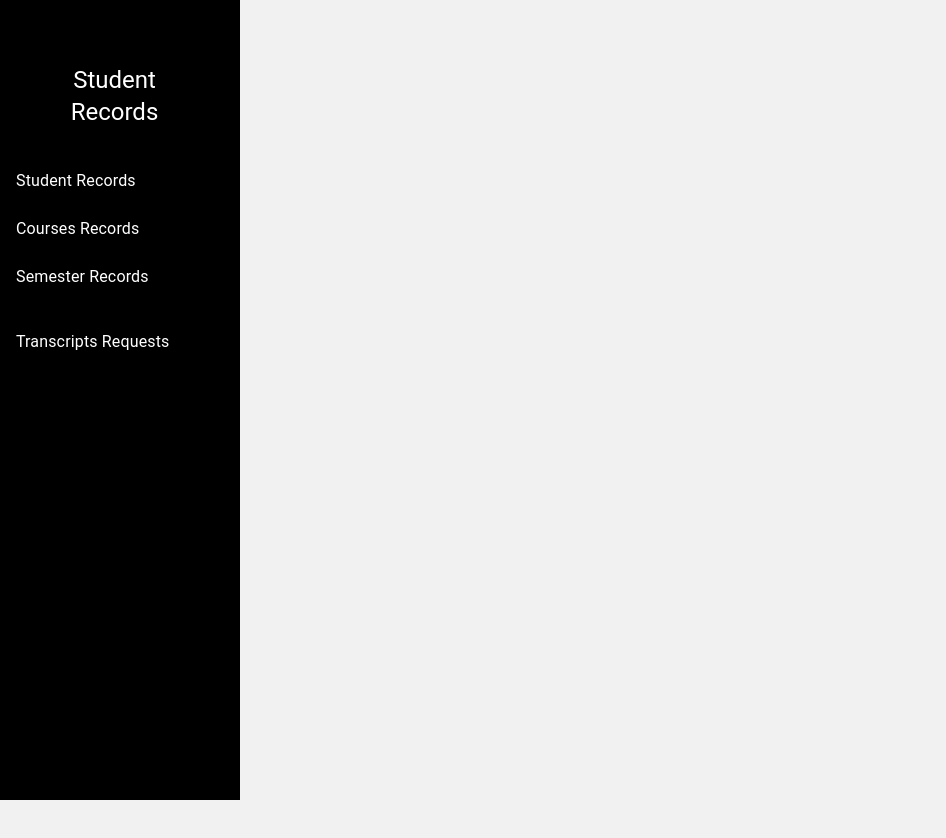
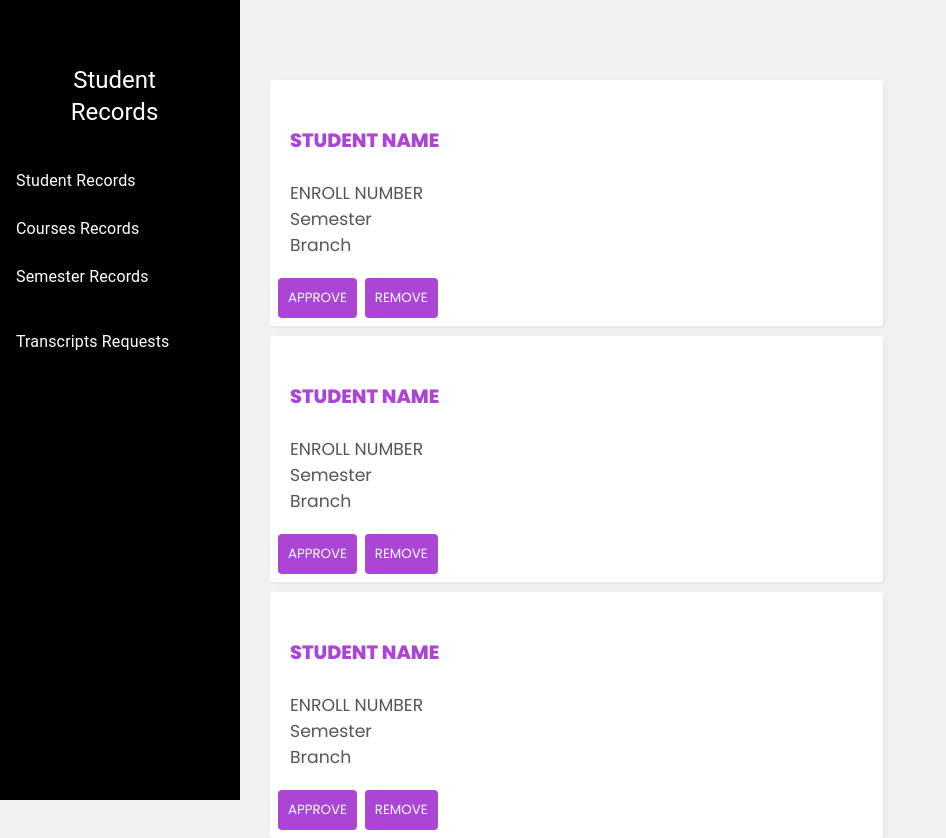
Before and after one commit to riyaa14/Equinox_RecordHive, a React (Create React App) app in the folder frontend/: page /Transcripts in a window 1280 px wide. Shown: the top 838 px of the page, without its empty margins (0-946 px from the left). Before the commit the page ends 800 px from the top, so only its background shows below. Built offline with nearby package versions, Linux system fonts and the light colour scheme.

Commit message:
Transcript Request Page done
Admin side Transcript Requests page done

```diff
--- a/frontend/src/App.js
+++ b/frontend/src/App.js
@@ -4,6 +4,7 @@ import NavBar from "./Components/NavBar";
 
 // pages
 import StudentRecords from "./Pages/StudentRecords";
+import TranscriptRequestTracker from "./Pages/TranscriptRequestTracker";
 
 function App() {
   return (
@@ -13,6 +14,7 @@ function App() {
 
         <Routes>
           <Route path="/" element=<StudentRecords /> />
+          <Route path="/Transcripts" element=<TranscriptRequestTracker /> />
         </Routes>
       </BrowserRouter>
     </div>
--- a/frontend/src/Components/StudentForm.js
+++ b/frontend/src/Components/StudentForm.js
@@ -18,6 +18,9 @@ const StudentForm = (props) => {
           <label>ENROLLMENT NUMBER:</label>
           <input type="text" />
 
+          <label>EMAIL ID</label>
+          <input type="text" />
+
           <label>YEAR</label>
           <input type="text" />
 
--- /dev/null
+++ b/frontend/src/Components/TranscriptCards.js
@@ -0,0 +1,20 @@
+import React from "react";
+
+function TranscriptCards(props) {
+  return (
+    <div className="student-course-history">
+      <div>
+        <h4>STUDENT NAME</h4>
+        <p>ENROLL NUMBER</p>
+        <p>Semester</p>
+        <p>Branch</p>
+      </div>
+      <div>
+        <button className="edit-course-marks">APPROVE</button>
+        <button className="edit-course-marks">REMOVE</button>
+      </div>
+    </div>
+  );
+}
+
+export default TranscriptCards;
--- /dev/null
+++ b/frontend/src/Pages/TranscriptRequestTracker.js
@@ -0,0 +1,21 @@
+// components
+import { useState } from "react";
+import Cards from "../Components/Cards";
+import TranscriptCards from "../Components/TranscriptCards";
+
+function StudentRecords() {
+  return (
+    <div className="main-content">
+      <div className="home">
+        <div className="students">
+          <TranscriptCards />
+          <TranscriptCards />
+          <TranscriptCards />
+          <TranscriptCards />
+        </div>
+      </div>
+    </div>
+  );
+}
+
+export default StudentRecords;
--- a/frontend/src/index.css
+++ b/frontend/src/index.css
@@ -81,7 +81,7 @@ header a {
 }
 
 .main-content{
-  margin-left: 250px;
+  margin-left: 270px;
 }
 
 /* POP UP */
@@ -142,8 +142,8 @@ form.error {
   text-align: center;
   align-items: center;
   justify-content: center;
-  padding: 32px;
-  max-width: 640px;
+  padding: 40px;
+  max-width: 900px;
   background-color: #FFF;
 }
 
```
